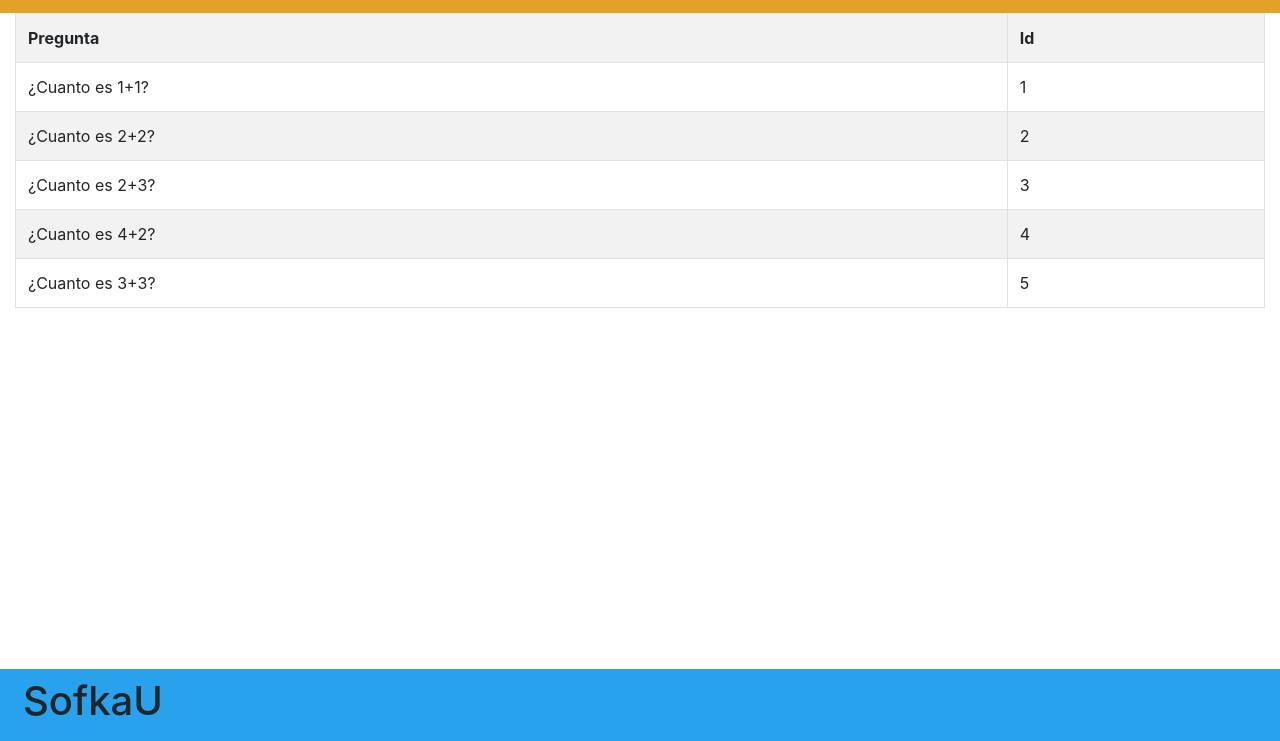
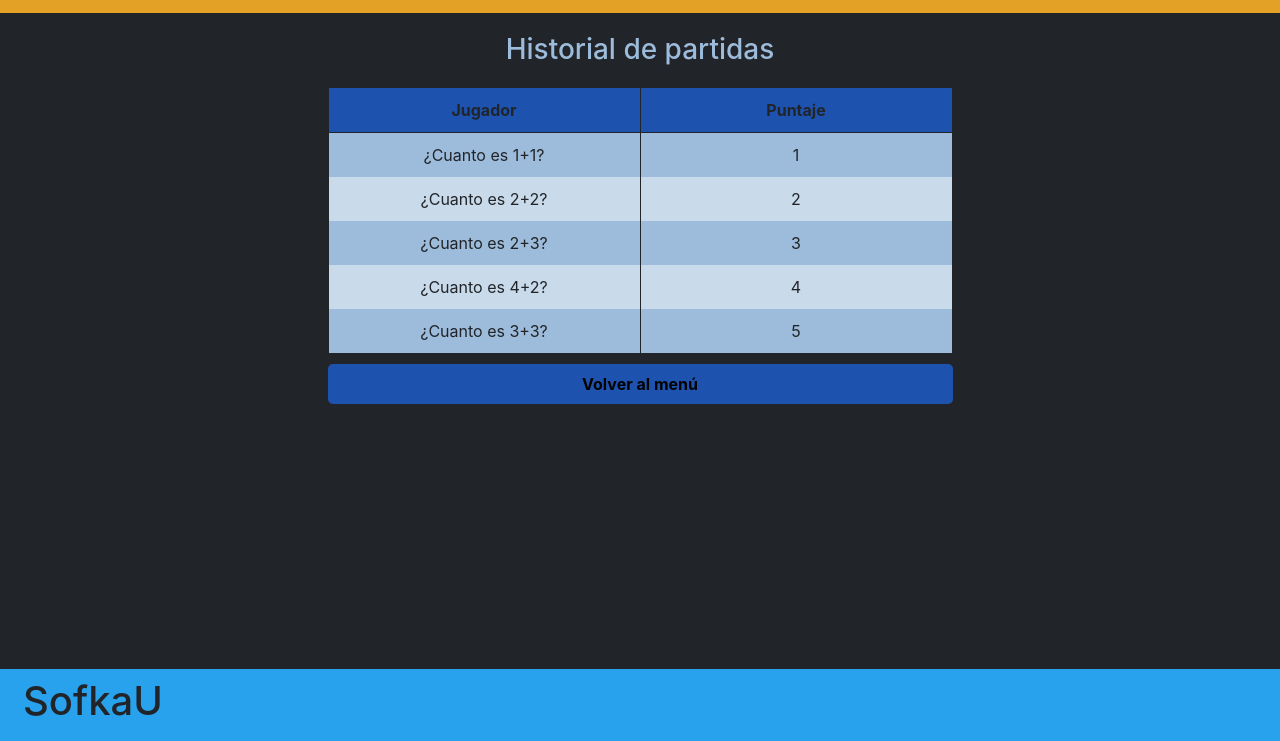
Before and after one commit to MateoCardonaRincon/reto-javascript-sofkau, a plain HTML site: page index.html in a window 1280 px wide. Both pictures are taken after a click on the button "Historial". Shown: the part 59-800 px from the top of the page. Drawn offline with nearby package versions, Linux system fonts and the light colour scheme.

Commit message:
Funcionalidad historial terminada y estilos
El botón Historial muestra una tabla con las partidas jugadas (jugador y su puntaje). Se genera un botón de regreso al menú principal. Para esto, se reemplazan en el DOM los elementos del menú por los nuevos elementos (título, tabla y botón de regreso). Se guardan los elementos previos para ser reañadidos al regresar al menú.

```diff
--- a/index.html
+++ b/index.html
@@ -22,13 +22,13 @@
         </header>
 
         <div id="body-div">
-            <div class="container">
+            <div id="cont1" class="container">
                 <div id="top" class="row m-5 justify-content-center"></div>
             </div>
-            <div class="container">
+            <div id="cont2" class="container">
                 <div id="middle" class="row m-5 justify-content-center"></div>
             </div>
-            <div class="container">
+            <div id="cont3" class="container">
                 <div id="bottom" class="row m-5 justify-content-center"></div>
             </div>
         </div>
--- a/modules/showRecords.js
+++ b/modules/showRecords.js
@@ -1,21 +1,71 @@
 var bdiv = document.querySelector("#body-div");
 
 const showRecords = () => {
-    let data = JSON.parse(localStorage.getItem("Prueba"));
+    // Saving parent's current children (Menu elements)
+    let savedMenu = saveMenuChildren()
+    let retrievedData = JSON.parse(localStorage.getItem("Prueba"))
+    let data = retrievedData === null ? [] : retrievedData
 
-    var table = document.createElement("table");
-    table.setAttribute("id", "records-table");
-
-    let theader = `<table class="table table-striped table-bordered"><tr><th>Pregunta</th><th>Id</th></tr>`;
-
-    let tbody = ``
-    data.map((record) => {
-        tbody += `<tr><td>${record.question}</td>
-      <td>${record.id}</td></tr>`;
-    });
-
-
-    bdiv.innerHTML = theader.concat(tbody)
+    bdiv.replaceChildren(createTitle())
+    bdiv.appendChild(createTable(data))
+    bdiv.appendChild(createBackButton(savedMenu))
 };
 
+const saveMenuChildren = () => {
+    let menuChildren = [];
+    let children = bdiv.children
+    for (var i = 1; children.length >= i; i++) {
+        menuChildren["child" + i] = children[i - 1]
+    }
+    return menuChildren
+}
+
+const createTitle = () => {
+    let title = document.createElement("h3")
+    title.setAttribute("class", "title")
+    title.setAttribute("id", "record-title")
+    title.textContent = "Historial de partidas"
+    return title
+}
+
+const createTable = (data) => {
+    let table = document.createElement('table')
+    let trow = document.createElement('tr')
+    let thead1 = document.createElement('th')
+    thead1.textContent = "Jugador"
+    let thead2 = document.createElement('th')
+    thead2.textContent = "Puntaje"
+
+    trow.appendChild(thead1)
+    trow.appendChild(thead2)
+    table.appendChild(trow)
+
+    data.map((record) => {
+        let tr = document.createElement('tr')
+        let td1 = document.createElement('td')
+        let td2 = document.createElement('td')
+        td1.textContent = record.question
+        td2.textContent = record.id
+        tr.appendChild(td1)
+        tr.appendChild(td2)
+        table.appendChild(tr)
+    });
+    return table
+}
+
+const createBackButton = (savedMenu) => {
+    let backBtn = document.createElement('input');
+    backBtn.setAttribute("id", "backBtn")
+    backBtn.setAttribute("type", "button")
+    backBtn.setAttribute('value', "Volver al menú")
+    backBtn.setAttribute('class', 'buttons')
+
+    backBtn.addEventListener('click', () => {
+        bdiv.replaceChildren(savedMenu.child1)
+        bdiv.appendChild(savedMenu.child2)
+        bdiv.appendChild(savedMenu.child3)
+    })
+    return backBtn
+}
+
 export default showRecords;
--- a/styles.css
+++ b/styles.css
@@ -1,7 +1,6 @@
 body {
-  background-color: #ffffff;
-  margin-bottom: 8%;
-  min-height: 100%;
+  background-color: #212529;
+  margin-bottom: 100px;
 }
 
 .header {
@@ -14,3 +13,68 @@ body {
   background-color: #29a2ed;
   bottom: 0;
 }
+
+table,
+tr,
+th {
+  width: 50%;
+  border: 1px;
+  margin: 10px;
+}
+
+table {
+  margin-right: auto;
+  margin-left: auto;
+  border: 1px solid;
+}
+
+th {
+  text-align: center;
+  border: 1px solid;
+  background-color: #1d53af;
+  padding: 10px;
+}
+
+td {
+  border-left: 1px solid;
+  text-align: center;
+  vertical-align: center;
+  padding: 10px;
+}
+
+tr:nth-child(even) {
+  background-color: #9dbbda;
+}
+
+tr:nth-child(odd) {
+  background-color: #c9daeb;
+}
+
+tr:hover {
+  background-color: #e3a125;
+}
+
+.buttons {
+  display: grid;
+  background-color: #1d53af;
+  border-radius: 5px;
+  border: 0;
+  margin: auto;
+  width: 50%;
+  height: 40px;
+  font-weight: bold;
+}
+
+.buttons:hover {
+  background-color:#29a2ed;
+  color:#212529;
+  width: 51%;
+}
+
+.title {
+  color: #9dbbda;
+  display: flex;
+  justify-content: center;
+  margin-top: 20px;
+  margin-bottom: 20px;
+}
--- a/views/menu.js
+++ b/views/menu.js
@@ -5,6 +5,7 @@ const createButton = (id, value, position) => {
   thisBtn.setAttribute("type", "button");
   thisBtn.setAttribute("id", id);
   thisBtn.setAttribute("value", value);
+  thisBtn.setAttribute("class", "buttons");
   document.getElementById(position).appendChild(thisBtn);
   return thisBtn;
 };
```
